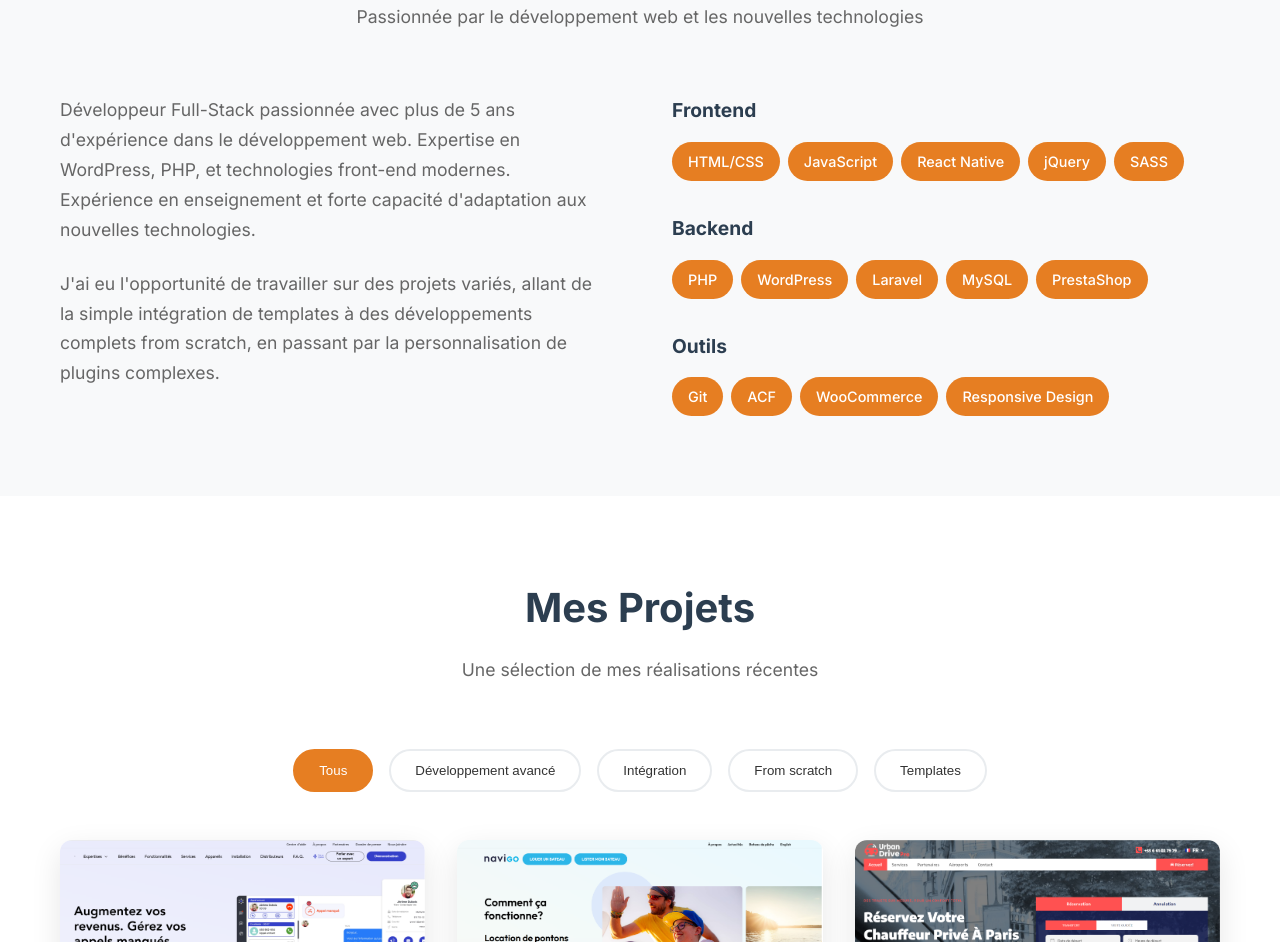
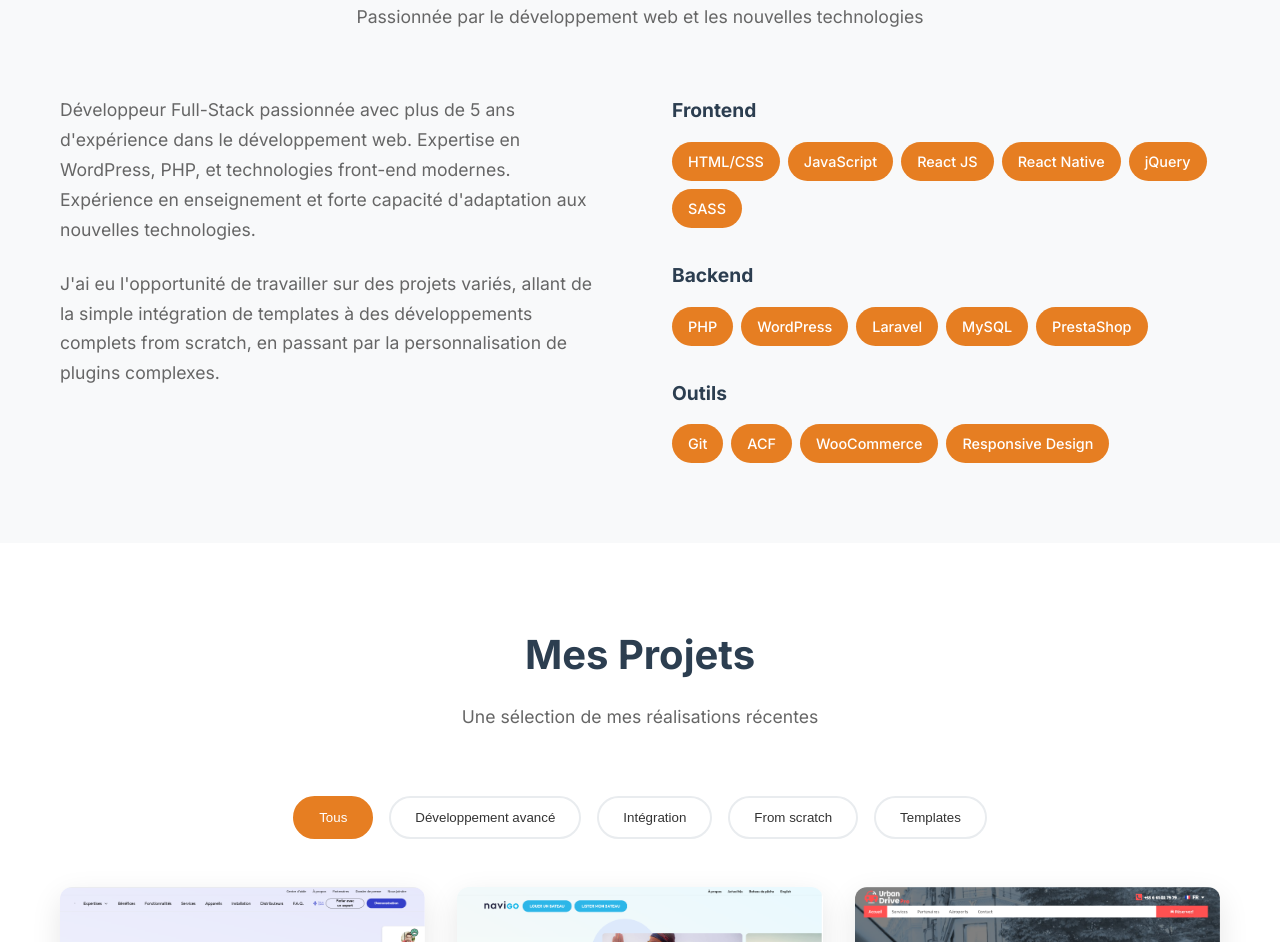
Before and after one commit to Rania-boudriga/portfolio_rania, a plain HTML site: page index.html in a window 1280 px wide. Shown: the part 957-1899 px from the top of the page. Drawn offline with nearby package versions, Linux system fonts and the light colour scheme.

Commit message:
Add React JS to skills list in index.html

```diff
--- a/index.html
+++ b/index.html
@@ -108,6 +108,7 @@
                         <div class="skills-list">
                             <span class="skill-tag">HTML/CSS</span>
                             <span class="skill-tag">JavaScript</span>
+                            <span class="skill-tag">React JS</span>
                             <span class="skill-tag">React Native</span>
                             <span class="skill-tag">jQuery</span>
                             <span class="skill-tag">SASS</span>
```
